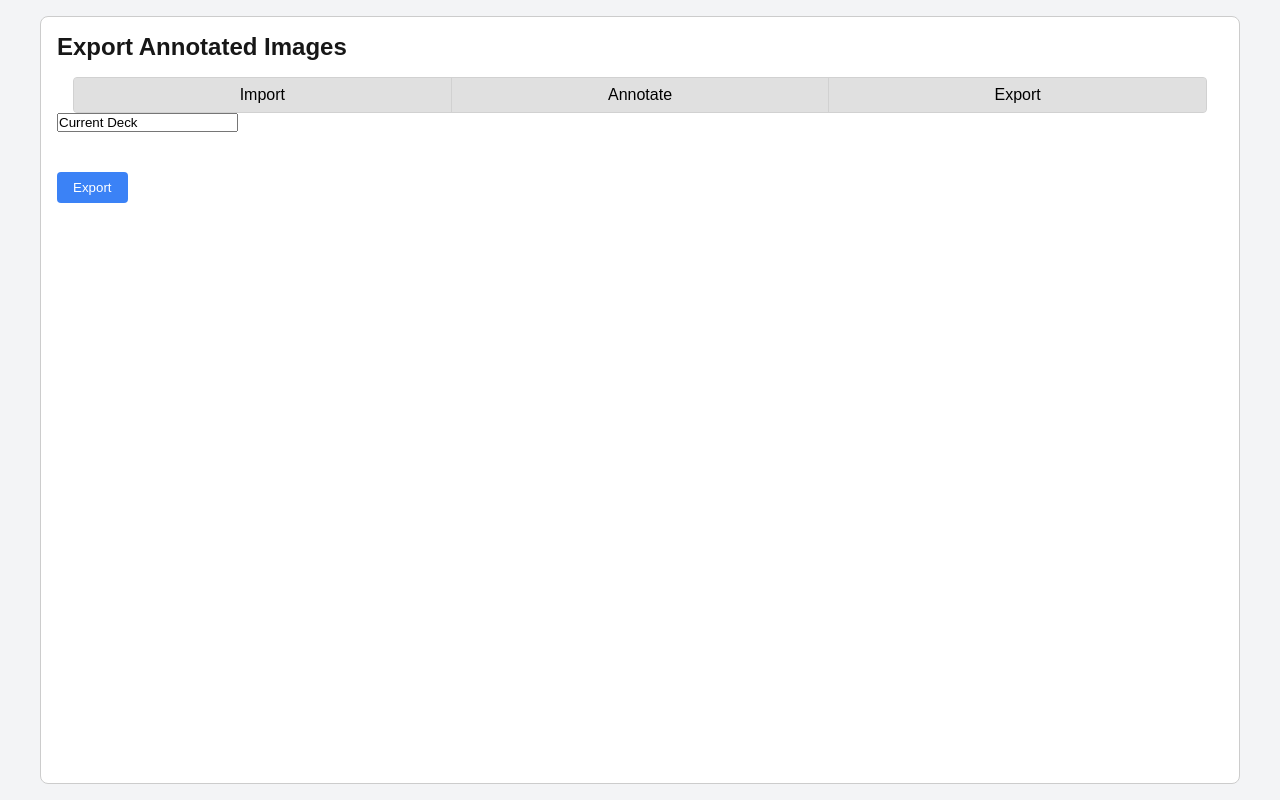
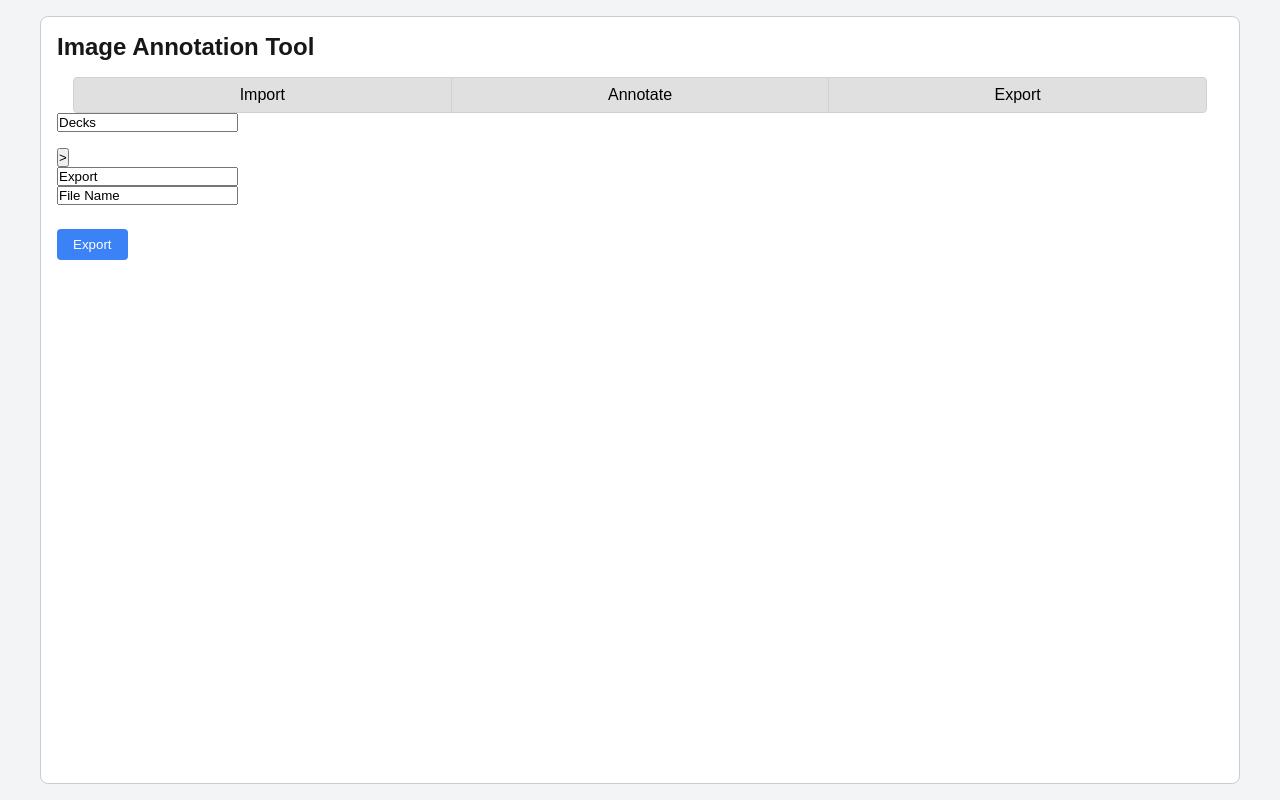
Before and after one commit to ZaynUH/annotation-tool, a Next.js app: page /export in a window 1280 px wide. Built offline with nearby package versions, Linux system fonts and the light colour scheme.

Commit message:
export tab rework

```diff
--- a/pages/export.tsx
+++ b/pages/export.tsx
@@ -1,85 +1,99 @@
 import { useEffect, useRef, useState } from 'react';
 import Toolbar from '../components/Toolbar';
 import styles from '../styles/ExportPage.module.css';
-import dynamic from 'next/dynamic';
 
-const CanvasAnnotator = dynamic(() => import('../components/CanvasAnnotator'), { ssr: false });
+interface Deck {
+  name: string;
+  images: string[];
+}
 
 export default function ExportPage() {
-  const [deck, setDeck] = useState<{ name: string; images: string[] }>({ name: '', images: [] });
-  const [layers, setLayers] = useState<Record<number, any[]>>({});
-  const [selectedImages, setSelectedImages] = useState<number[]>([]);
-  const [exportUrls, setExportUrls] = useState<string[]>([]);
-  const refs = useRef<(HTMLCanvasElement | null)[]>([]);
+  const [decks, setDecks] = useState<Deck[]>([]);
+  const [exportDeck, setExportDeck] = useState<string[]>([]);
+  const [selectedImages, setSelectedImages] = useState<string[]>([]);
+  const exportRefs = useRef<Record<string, HTMLCanvasElement>>({});
 
-  // Load the deck + its layers
   useEffect(() => {
-    const current = localStorage.getItem('currentDeck');
-    if (current) {
-      const parsed = JSON.parse(current);
-      setDeck(parsed);
-      const saved = localStorage.getItem(`layers_${parsed.name}`);
-      if (saved) {
-        setLayers(JSON.parse(saved));
-      }
+    const stored = localStorage.getItem('imageDecks');
+    if (stored) {
+      setDecks(JSON.parse(stored));
     }
   }, []);
 
-  const toggleImageSelection = (idx: number) => {
-    setSelectedImages(prev =>
-      prev.includes(idx) ? prev.filter(i => i !== idx) : [...prev, idx]
+  const toggleImage = (img: string) => {
+    setSelectedImages((prev) =>
+      prev.includes(img) ? prev.filter((i) => i !== img) : [...prev, img]
     );
   };
 
+  const addToExportDeck = () => {
+    const unique = Array.from(new Set([...exportDeck, ...selectedImages]));
+    setExportDeck(unique);
+    setSelectedImages([]);
+  };
+
   const handleExport = () => {
-    const urls: string[] = [];
-    refs.current.forEach((ref, idx) => {
-      if (ref && selectedImages.includes(idx)) {
-        const dataUrl = ref.toDataURL();
-        urls.push(dataUrl);
+    exportDeck.forEach((img) => {
+      const canvas = exportRefs.current[img];
+      if (canvas) {
+        const a = document.createElement('a');
+        a.href = canvas.toDataURL('image/png');
+        a.download = 'annotated-image.png';
+        a.click();
       }
     });
-    setExportUrls(urls);
+    alert('Images exported!');
   };
 
   return (
     <div className={styles.page}>
       <div className={styles.card}>
-        <h1 className={styles.title}>Export Annotated Images</h1>
+        <h1 className={styles.title}>Image Annotation Tool</h1>
         <Toolbar />
 
-        {/* Selection Grid */}
         <div className={styles.section}>
-          <input className={styles.deckInput} value={deck.name || 'Current Deck'} readOnly />
+          <input className={styles.deckInput} type="text" value="Decks" readOnly />
           <div className={styles.grid}>
-            {deck.images.map((img, idx) => (
-              <div
-                key={idx}
-                className={`${styles.gridItem} ${selectedImages.includes(idx) ? styles.selected : ''}`}
-                onClick={() => toggleImageSelection(idx)}
-              >
-                <CanvasAnnotator
-                  imageUrl={img}
-                  width={200}
-                  height={300}
-                  previewOnly
-                  layers={layers[idx] || []}
-                  ref={(el) => (refs.current[idx] = el?.getStage().toCanvas())}
-                />
-              </div>
-            ))}
+            {decks.flatMap((deck) =>
+              deck.images.map((img, idx) => (
+                <div
+                  key={`${deck.name}-${idx}`}
+                  className={`${styles.gridItem} ${
+                    selectedImages.includes(img) ? styles.selected : ''
+                  }`}
+                  onClick={() => toggleImage(img)}
+                >
+                  <img src={img} className={styles.gridImage} />
+                </div>
+              ))
+            )}
+            <button className={styles.nextButton} onClick={addToExportDeck}>
+              &gt;
+            </button>
           </div>
         </div>
 
-        {/* Export Result */}
         <div className={styles.section}>
-          <button className={styles.exportButton} onClick={handleExport}>Export</button>
-          <div className={styles.grid}>
-            {exportUrls.map((url, idx) => (
-              <a key={idx} href={url} download={`annotated-${idx + 1}.png`}>
-                <img src={url} className={styles.gridImage} />
-              </a>
-            ))}
+          <input className={styles.deckInput} type="text" value="Export" readOnly />
+          <div className={styles.exportArea}>
+            <input className={styles.deckInput} type="text" value="File Name" readOnly />
+            <div className={styles.deckImages}>
+              {exportDeck.map((img, idx) => (
+                <div key={idx} className={styles.gridItem}>
+                  <canvas
+                    ref={(el) => {
+                      if (el) exportRefs.current[img] = el;
+                    }}
+                    width={300}
+                    height={400}
+                  />
+                  {/* TODO: Draw background + annotations using Konva logic or 2D canvas here */}
+                </div>
+              ))}
+            </div>
+            <button className={styles.exportButton} onClick={handleExport}>
+              Export
+            </button>
           </div>
         </div>
       </div>
```
